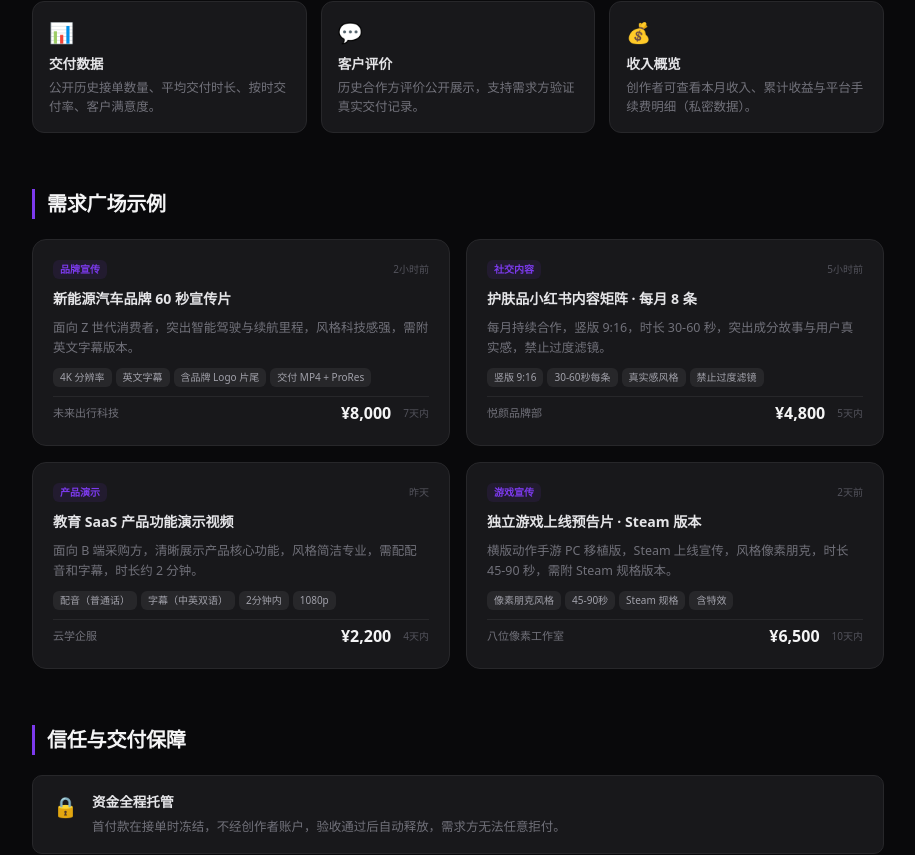
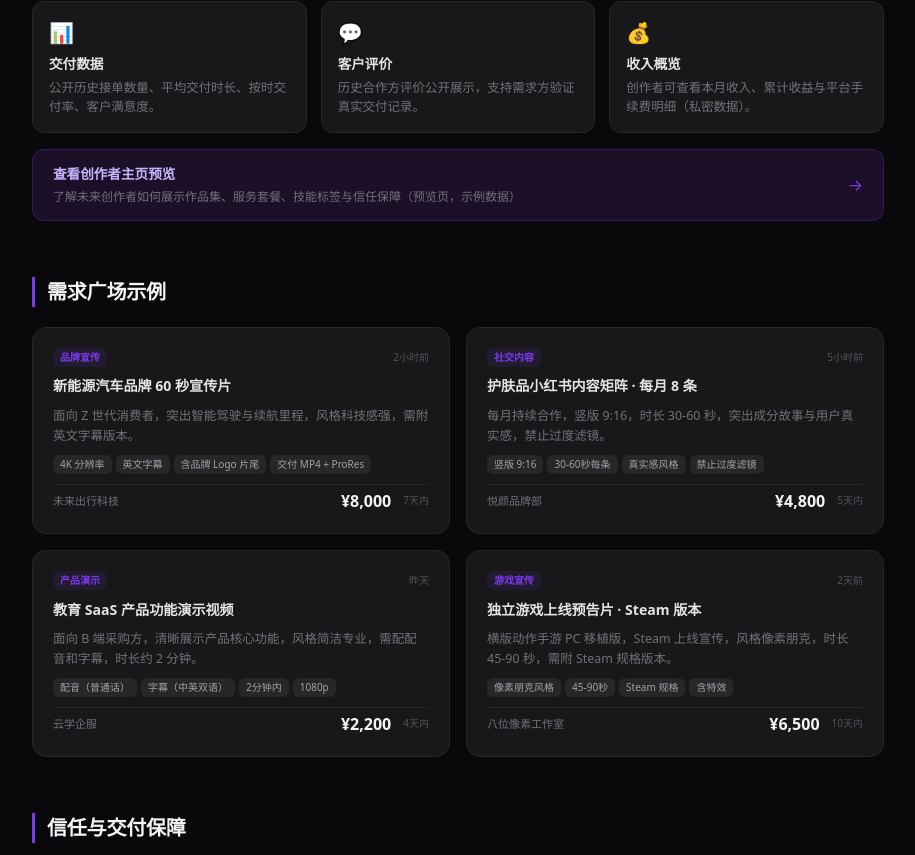
Before and after one commit to Aaron079/creator-city, a Next.js app in the folder apps/web/: page /marketplace-preview in a window 1280 px wide. Shown: the part 3658-4513 px from the top of the page, without its empty margins (182-1097 px from the left). Built offline with nearby package versions, Linux system fonts and the light colour scheme; no server answers.

Commit message:
link creator profile preview from marketplace preview

```diff
--- a/apps/web/src/components/marketplace-preview/MarketplacePreviewPage.tsx
+++ b/apps/web/src/components/marketplace-preview/MarketplacePreviewPage.tsx
@@ -385,6 +385,32 @@ export default function MarketplacePreviewPage() {
               </div>
             ))}
           </div>
+          {/* CTA — link to creator profile preview */}
+          <Link
+            href="/creator-profile-preview"
+            style={{
+              display: 'flex',
+              alignItems: 'center',
+              justifyContent: 'space-between',
+              marginTop: '1rem',
+              padding: '0.875rem 1.25rem',
+              background: '#1c1028',
+              border: '1px solid #7c3aed40',
+              borderRadius: '12px',
+              textDecoration: 'none',
+              gap: '0.75rem',
+            }}
+          >
+            <div>
+              <div style={{ fontSize: '0.85rem', fontWeight: 600, color: '#c4b5fd', marginBottom: '0.2rem' }}>
+                查看创作者主页预览
+              </div>
+              <div style={{ fontSize: '0.75rem', color: '#71717a', lineHeight: 1.5 }}>
+                了解未来创作者如何展示作品集、服务套餐、技能标签与信任保障（预览页，示例数据）
+              </div>
+            </div>
+            <span style={{ fontSize: '1rem', color: '#7c3aed', flexShrink: 0 }}>→</span>
+          </Link>
         </Section>
 
         {/* Mock demand cards */}
--- a/apps/web/src/components/marketplace-preview/marketplacePreviewData.ts
+++ b/apps/web/src/components/marketplace-preview/marketplacePreviewData.ts
@@ -376,6 +376,7 @@ export const ROADMAP_STAGES: Array<{ stage: number; title: string; status: 'done
 ]
 
 export const QUICK_LINKS: Array<{ label: string; href: string; description: string }> = [
+  { label: '创作者主页预览', href: '/creator-profile-preview', description: '查看创作者如何展示作品集与服务' },
   { label: '工作台', href: '/create', description: '开始 AI 视频创作' },
   { label: '项目中心', href: '/projects', description: '管理我的项目' },
   { label: '企业版预览', href: '/enterprise-preview', description: '了解企业部署方案' },
```
